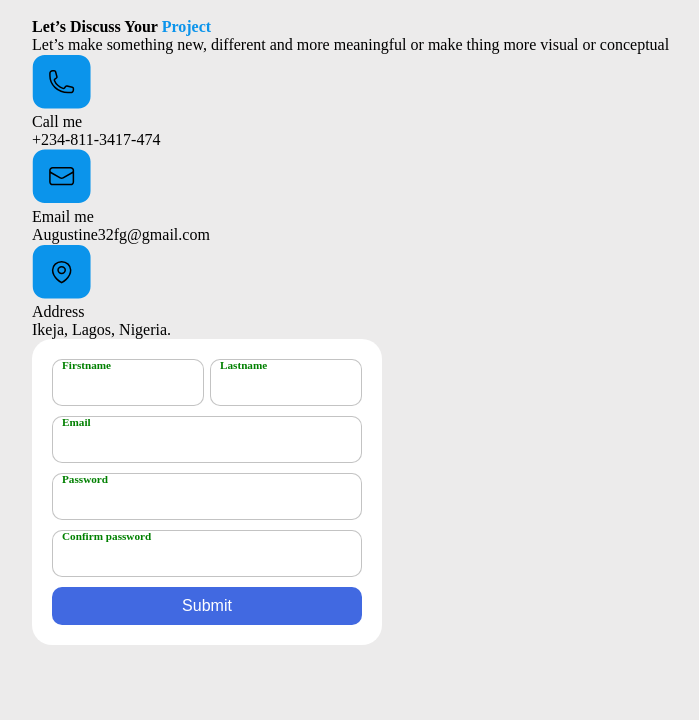
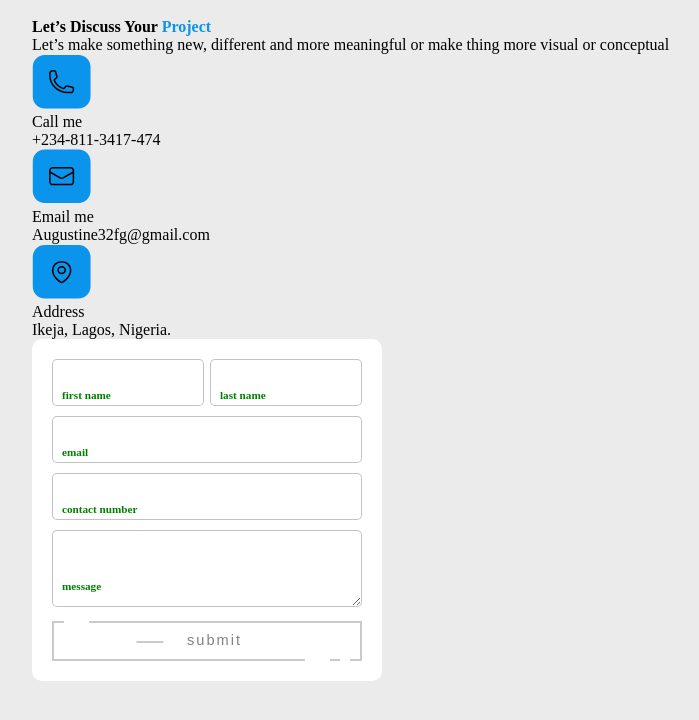
Before and after one commit to 010binary/Portfolio, a React (Vite) app: page / in a window 1280 px wide. Shown: the top 720 px of the page, without its empty margins (96-795 px from the left). Built offline with nearby package versions, Linux system fonts and the light colour scheme; a web font is replaced by a local one.

Commit message:
contact form component

```diff
--- a/src/components/contact/Contact.jsx
+++ b/src/components/contact/Contact.jsx
@@ -49,54 +49,55 @@
             <div className="flex">
               <label>
                 <input
+                  required=""
+                  placeholder=""
+                  type="text"
                   className="input"
-                  type="text"
-                  placeholder=""
-                  required=""
                 />
-                <span>Firstname</span>
+                <span>first name</span>
               </label>
 
               <label>
                 <input
+                  required=""
+                  placeholder=""
+                  type="text"
                   className="input"
-                  type="text"
-                  placeholder=""
-                  required=""
                 />
-                <span>Lastname</span>
+                <span>last name</span>
               </label>
             </div>
 
             <label>
               <input
+                required=""
+                placeholder=""
+                type="email"
                 className="input"
-                type="email"
-                placeholder=""
-                required=""
               />
-              <span>Email</span>
+              <span>email</span>
             </label>
 
             <label>
-              <input
-                className="input"
-                type="password"
-                placeholder=""
-                required=""
-              />
-              <span>Password</span>
+              <input required="" type="tel" placeholder="" className="input" />
+              <span>contact number</span>
             </label>
             <label>
-              <input
-                className="input"
-                type="password"
+              <textarea
+                required=""
+                rows="3"
                 placeholder=""
-                required=""
-              />
-              <span>Confirm password</span>
+                className="input01"
+              ></textarea>
+              <span>message</span>
             </label>
-            <button className="submit">Submit</button>
+
+            <button className="fancy" href="#">
+              <span className="top-key"></span>
+              <span className="text">submit</span>
+              <span className="bottom-key-1"></span>
+              <span className="bottom-key-2"></span>
+            </button>
           </form>
         </div>
       </div>
--- a/src/components/contact/Contact.scss
+++ b/src/components/contact/Contact.scss
@@ -1,5 +1,3 @@
-@import "../../Scss/reset";
-
 .form {
   display: flex;
   flex-direction: column;
@@ -7,8 +5,13 @@
   max-width: 350px;
   background-color: #fff;
   padding: 20px;
-  border-radius: 20px;
+  border-radius: 10px;
   position: relative;
+}
+
+.message {
+  color: rgba(88, 87, 87, 0.822);
+  font-size: 14px;
 }
 
 .flex {
@@ -26,7 +29,7 @@
   padding: 10px 10px 20px 10px;
   outline: 0;
   border: 1px solid rgba(105, 105, 105, 0.397);
-  border-radius: 10px;
+  border-radius: 5px;
 }
 
 .form label .input + span {
@@ -46,7 +49,7 @@
 
 .form label .input:focus + span,
 .form label .input:valid + span {
-  top: 0px;
+  top: 30px;
   font-size: 0.7em;
   font-weight: 600;
 }
@@ -55,18 +58,142 @@
   color: green;
 }
 
-.submit {
-  border: none;
-  outline: none;
-  background-color: royalblue;
-  padding: 10px;
-  border-radius: 10px;
-  color: #fff;
-  font-size: 16px;
-  transform: 0.3s ease;
+.input01 {
+  width: 100%;
+  padding: 10px 10px 20px 10px;
+  outline: 0;
+  border: 1px solid rgba(105, 105, 105, 0.397);
+  border-radius: 5px;
 }
 
-.submit:hover {
-  background-color: rgb(56, 90, 194);
+.form label .input01 + span {
+  position: absolute;
+  left: 10px;
+  top: 50px;
+  color: grey;
+  font-size: 0.9em;
+  cursor: text;
+  transition: 0.3s ease;
+}
+
+.form label .input01:placeholder-shown + span {
+  top: 40px;
+  font-size: 0.9em;
+}
+
+.form label .input01:focus + span,
+.form label .input01:valid + span {
+  top: 50px;
+  font-size: 0.7em;
+  font-weight: 600;
+}
+
+.form label .input01:valid + span {
+  color: green;
+}
+
+.fancy {
+  background-color: transparent;
+  border: 2px solid #cacaca;
+  border-radius: 0px;
+  box-sizing: border-box;
+  color: #fff;
   cursor: pointer;
+  display: inline-block;
+  font-weight: 390;
+  letter-spacing: 2px;
+  margin: 0;
+  outline: none;
+  overflow: visible;
+  padding: 8px 30px;
+  position: relative;
+  text-align: center;
+  text-decoration: none;
+  text-transform: none;
+  transition: all 0.3s ease-in-out;
+  user-select: none;
+  font-size: 13px;
 }
+
+.fancy::before {
+  content: " ";
+  width: 1.7rem;
+  height: 2px;
+  background: #cacaca;
+  top: 50%;
+  left: 1.5em;
+  position: absolute;
+  transform: translateY(-50%);
+  transform: translateX(230%);
+  transform-origin: center;
+  transition: background 0.3s linear, width 0.3s linear;
+}
+
+.fancy .text {
+  font-size: 1.125em;
+  line-height: 1.33333em;
+  padding-left: 2em;
+  display: block;
+  text-align: left;
+  transition: all 0.3s ease-in-out;
+  text-transform: lowercase;
+  text-decoration: none;
+  color: #818181;
+  transform: translateX(30%);
+}
+
+.fancy .top-key {
+  height: 2px;
+  width: 1.5625rem;
+  top: -2px;
+  left: 0.625rem;
+  position: absolute;
+  background: white;
+  transition: width 0.5s ease-out, left 0.3s ease-out;
+}
+
+.fancy .bottom-key-1 {
+  height: 2px;
+  width: 1.5625rem;
+  right: 1.875rem;
+  bottom: -2px;
+  position: absolute;
+  background: white;
+  transition: width 0.5s ease-out, right 0.3s ease-out;
+}
+
+.fancy .bottom-key-2 {
+  height: 2px;
+  width: 0.625rem;
+  right: 0.625rem;
+  bottom: -2px;
+  position: absolute;
+  background: white;
+  transition: width 0.5s ease-out, right 0.3s ease-out;
+}
+
+.fancy:hover {
+  color: white;
+  background: #cacaca;
+}
+
+.fancy:hover::before {
+  width: 1.5rem;
+  background: white;
+}
+
+.fancy:hover .text {
+  color: white;
+  padding-left: 1.5em;
+}
+
+.fancy:hover .top-key {
+  left: -2px;
+  width: 0px;
+}
+
+.fancy:hover .bottom-key-1,
+.fancy:hover .bottom-key-2 {
+  right: 0;
+  width: 0;
+}
```
